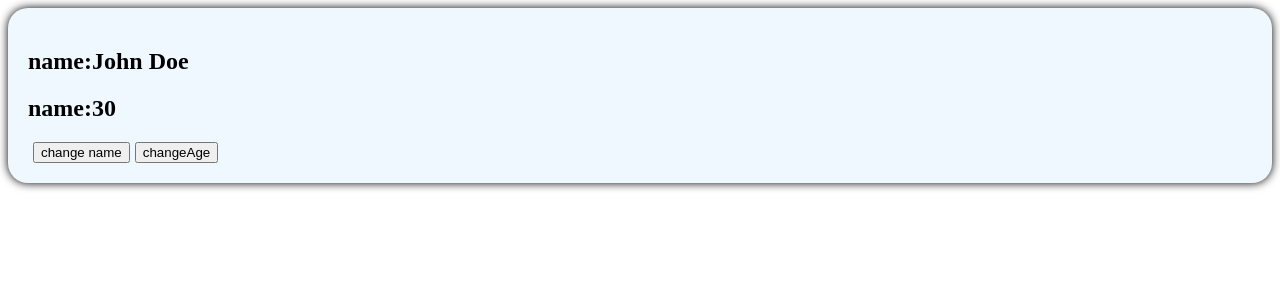
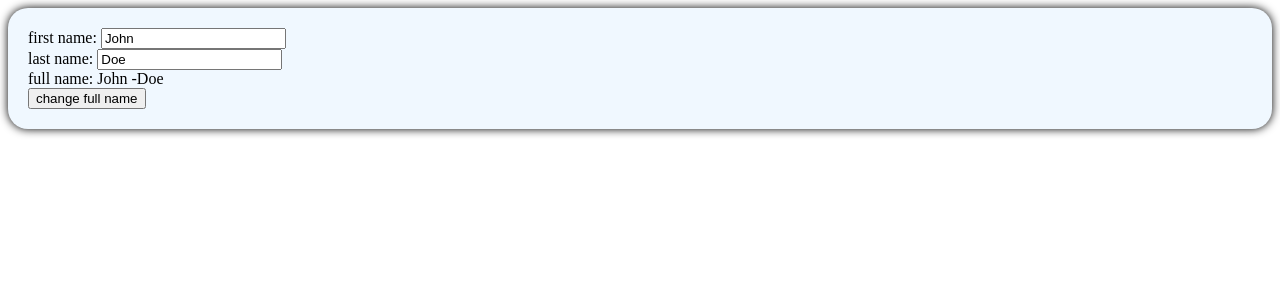
Before and after one commit to ComputerWizard2/vue3-learn, a Vue app: page / in a window 1280 px wide. Shown: the top 300 px of the page. Built offline with nearby package versions, Linux system fonts and the light colour scheme.

Commit message:
[issue-8] computed properties

```diff
--- a/src/components/Person.vue
+++ b/src/components/Person.vue
@@ -1,9 +1,11 @@
 <template>
   <div class="person">
-   <h2>name:{{ person.name }}</h2>
-   <h2>name:{{ person.age }}</h2>
-   <button @click="changeName" class="button">change name</button>
-   <button @click="changeAge"> changeAge</button>
+   <div>first name: <input v-model="person.firstName"></div>
+
+   <div>last name:  <input v-model="person.lastName"></div>
+   <div>full name: {{ fullName }}</div>
+   <button @click="changeFullName">change full name</button>
+
   </div>
 </template>
 <!-- install vue plugin fsr set up :this is not define vue component name -->
@@ -11,20 +13,26 @@
  <!--then config the vite.config.ts  -->
 <script setup name="Person223">
 // structure data still is reactive data by wrapper toRefs
-import { reactive,toRefs } from 'vue';
-let person = reactive({
-  name: 'John Doe',
-  age: 30
+import { computed, ref } from 'vue';
+let person = ref({
+  firstName: 'John ',
+  lastName: 'Doe'
 });
-let {name,age} = toRefs(person)
-function changeName() {
-  name.value += '~'
-}
-function changeAge() {
-  age.value += 1
+// computed is read only ,not change.
+let fullName = computed({
+  get(){
+    return person.value.firstName+"-"+person.value.lastName;
+  },
+  set(val){
+    const [firstName,lastName]= val.split('-');
+    person.value.firstName=firstName;
+    person.value.lastName=lastName;
+  }
+})
+function changeFullName(){
+  fullName.value='luck-hao'
 }
 </script>
-
 <style scoped>
 .person{
     background-color: aliceblue;
```
